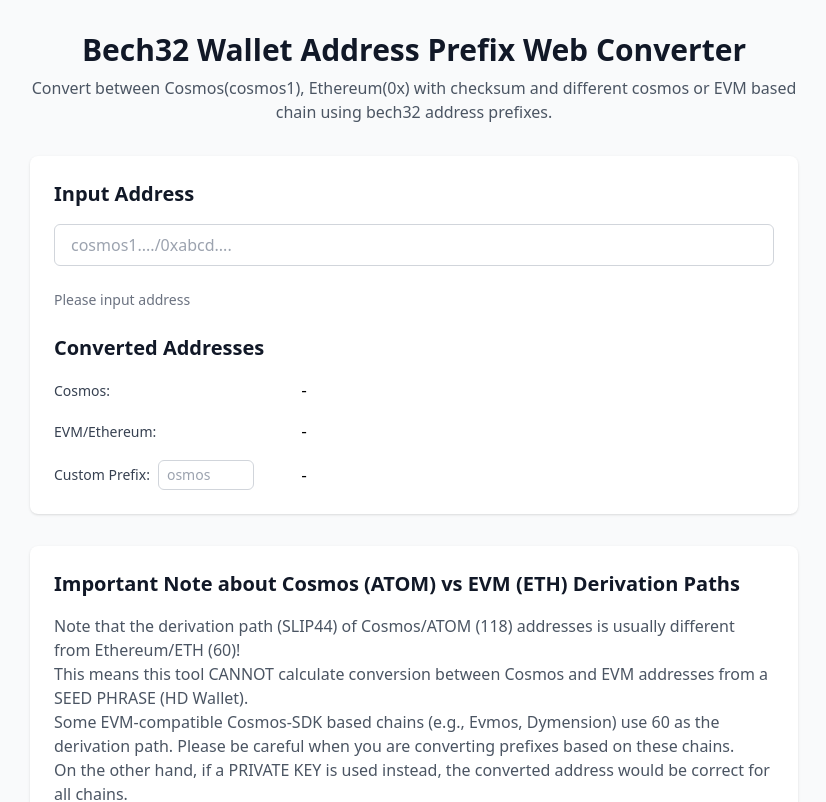
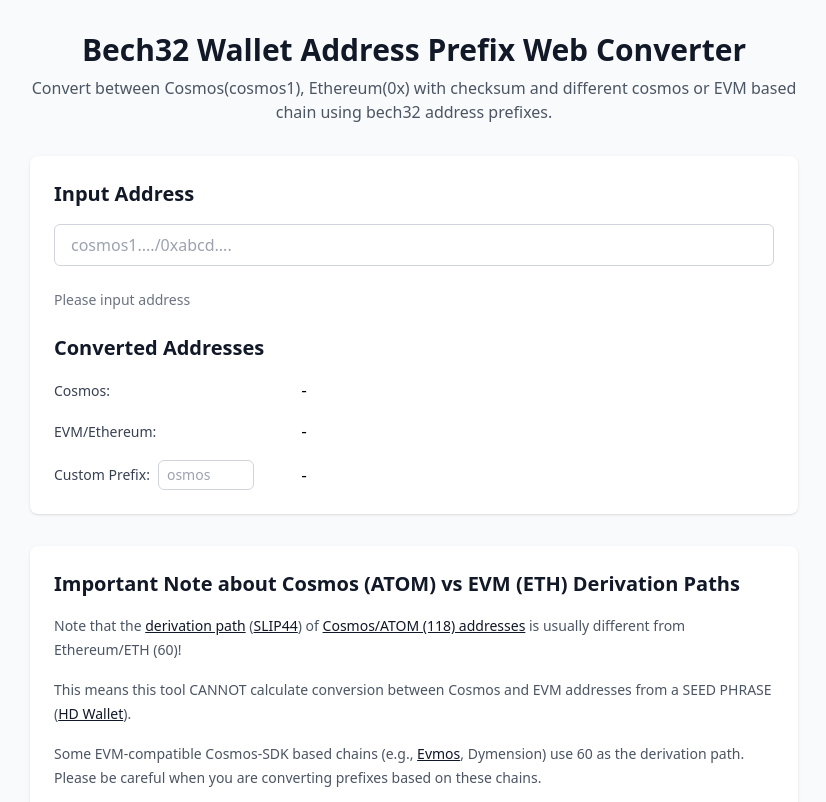
Before and after one commit to williamchong/bech32-web-converter, a Nuxt app: page / in a window 1280 px wide. Shown: the top 802 px of the page, without its empty margins (226-1052 px from the left). Built offline with nearby package versions, Linux system fonts and the light colour scheme.

Commit message:
➕ Add @tailwindcss/typography plugin

```diff
--- a/package.json
+++ b/package.json
@@ -10,6 +10,7 @@
   },
   "dependencies": {
     "@nuxtjs/tailwindcss": "6.13.1",
+    "@tailwindcss/typography": "^0.5.16",
     "@vueuse/core": "^11.2.0",
     "@vueuse/nuxt": "^11.2.0",
     "bech32": "^2.0.0",
--- /dev/null
+++ b/tailwind.config.js
@@ -0,0 +1,10 @@
+/** @type {import('tailwindcss').Config} */
+export default {
+  content: [],
+  theme: {
+    extend: {},
+  },
+  plugins: [
+    require('@tailwindcss/typography'),
+  ],
+}
```
Also changed, not shown: 1 other file (tests, documents, lock files or other folders).
